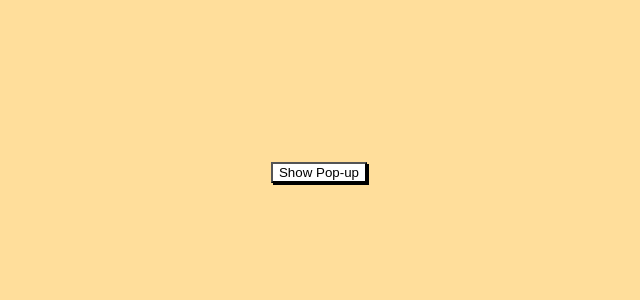
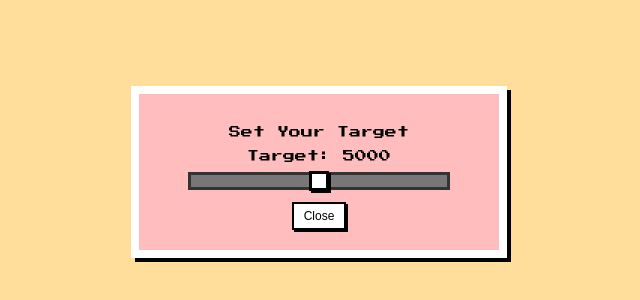
Before and after one commit to devikasu/fitapp, a plain HTML site: page layout/target.html in a window 1280 px wide. Shown: the part 228-528 px from the top of the page, without its empty margins (321-961 px from the left). Drawn offline with Linux system fonts and the light colour scheme.

Commit message:
target7000

```diff
--- a/layout/target.html
+++ b/layout/target.html
@@ -3,10 +3,12 @@
 <head>
     <meta charset="UTF-8">
     <meta name="viewport" content="width=device-width, initial-scale=1.0">
-    <title>Pixelated Pop-up Box</title>
+    <title>Pixelated Pop-up with Target Slider</title>
     <style>
+        @import url('https://fonts.googleapis.com/css2?family=Press+Start+2P&display=swap');
+
         body {
-            background-color: #FFDE9B; /* Background color */
+            background-color: #FFDE9B;
             display: flex;
             justify-content: center;
             align-items: center;
@@ -26,17 +28,21 @@
             border: 8px solid #fff;
             box-shadow: 4px 4px 0px #000;
             text-align: center;
-            font-size: 14px;
-            width: 300px;
+            font-size: 12px;
+            width: 320px;
             color: #000;
+            display: flex;
+            flex-direction: column;
+            align-items: center;
         }
 
         .popup-container.show {
-            display: block;
+            display: flex;
         }
 
-        .popup-container button {
-            background: none;
+        .pixel-btn {
+            background-color: #fff;
+            box-shadow: 2px 2px 0px #000;
             border: 2px solid #000;
             padding: 5px 10px;
             font-size: 12px;
@@ -44,14 +50,55 @@
             margin-top: 10px;
         }
 
-        .pixel-btn {
-            background-color: #fff;
+        .pixel-btn:active {
+            box-shadow: none;
+            transform: translate(2px, 2px);
+        }
+
+        /* Pixelated Slider */
+        .slider-container {
+            width: 100%;
+            display: flex;
+            flex-direction: column;
+            align-items: center;
+            margin-top: auto;
+        }
+
+        .slider-label {
+            font-size: 12px;
+            margin-bottom: 5px;
+        }
+
+        .pixel-slider {
+            -webkit-appearance: none;
+            appearance: none;
+            width: 80%;
+            height: 12px;
+            background: #777;
+            outline: none;
+            border: 3px solid #333;
+            cursor: pointer;
+            margin-top: 5px;
+        }
+
+        .pixel-slider::-webkit-slider-thumb {
+            -webkit-appearance: none;
+            appearance: none;
+            width: 20px;
+            height: 20px;
+            background: #fff;
+            border: 3px solid #000;
+            cursor: pointer;
             box-shadow: 2px 2px 0px #000;
         }
 
-        .pixel-btn:active {
-            box-shadow: none;
-            transform: translate(2px, 2px);
+        .pixel-slider::-moz-range-thumb {
+            width: 20px;
+            height: 20px;
+            background: #fff;
+            border: 3px solid #000;
+            cursor: pointer;
+            box-shadow: 2px 2px 0px #000;
         }
 
     </style>
@@ -61,7 +108,14 @@
     <button class="pixel-btn" onclick="showPopup()">Show Pop-up</button>
 
     <div class="popup-container" id="popup">
-        <p>Select your today's target..</p>
+        <p>Set Your Target</p>
+
+        <!-- Slider aligned at the bottom -->
+        <div class="slider-container">
+            <label class="slider-label">Target: <span id="targetValue">5000</span></label>
+            <input type="range" min="0" max="10000" value="5000" class="pixel-slider" id="targetSlider">
+        </div>
+
         <button class="pixel-btn" onclick="closePopup()">Close</button>
     </div>
 
@@ -73,6 +127,14 @@
         function closePopup() {
             document.getElementById("popup").classList.remove("show");
         }
+
+        // Update slider value display
+        const slider = document.getElementById("targetSlider");
+        const output = document.getElementById("targetValue");
+
+        slider.oninput = function() {
+            output.textContent = this.value;
+        }
     </script>
 
 </body>
```
